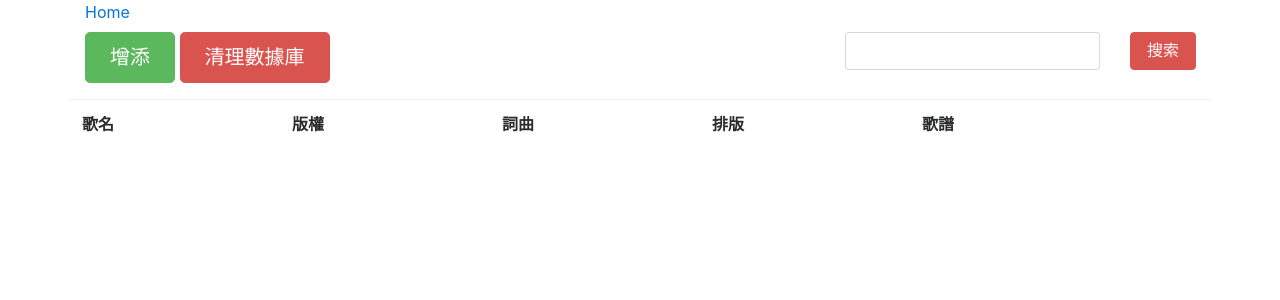
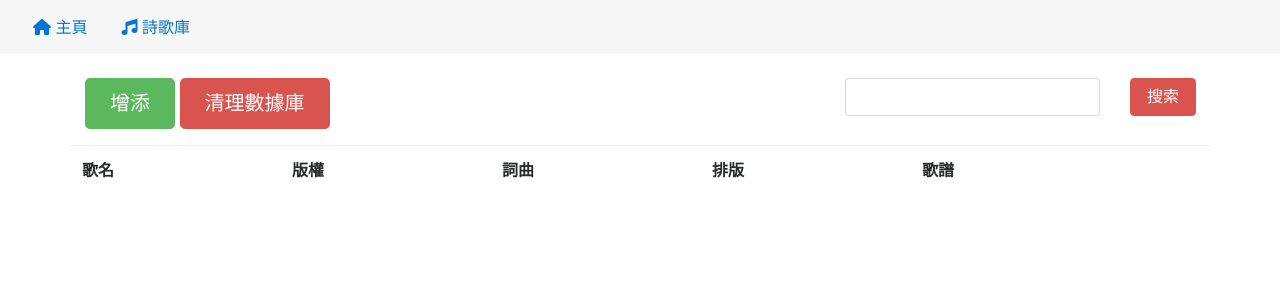
Before and after one commit to ericmjl/worship-manager, a Flask app: page /songs in a window 1280 px wide. Shown: the top 300 px of the page. Run offline with Flask 2, Linux system fonts and the light colour scheme; data that the repository does not hold is empty; some libraries are stand-ins or nearby versions.

Commit message:
added navigation bar to master template.

```diff
--- a/templates/master.html
+++ b/templates/master.html
@@ -11,19 +11,31 @@
 
     {% block extraheader %}
     {% endblock %}
+    <style media="screen">
+        body {
+            padding-top: 70px;
+            padding-bottom: 70px;
+        }
+    </style>
+    <script src="https://use.fontawesome.com/cb9dbe8e41.js"></script>
 </head>
 
 <body>
     <div class="container">
         <div class="header">
-            <nav>
+            <nav class="navbar navbar-light navbar-toggleable-md fixed-top bg-faded">
                 <ul class="nav nav-pills pull-right">
-                    <li role="presentation"><a href="/">Home</a></li>
+                    <li role="presentation">
+                        <a class="btn" href="/"><i class="fa fa-home" aria-hidden="true"></i> 主頁</a>
+                    </li>
+                    <li role="presentation">
+                        <a class="btn" href="/songs"><i class="fa fa-music" aria-hidden="true"></i> 詩歌庫</a>
+                    </li>
                 </ul>
             </nav>
             <h1 class="text-muted">{% block page_title %}{% endblock %}</h1>
         </div>
-        <div id="content">
+        <div id="content" padding-top="40px">
             {% block content %}
             {% endblock %}
         </div>
```
